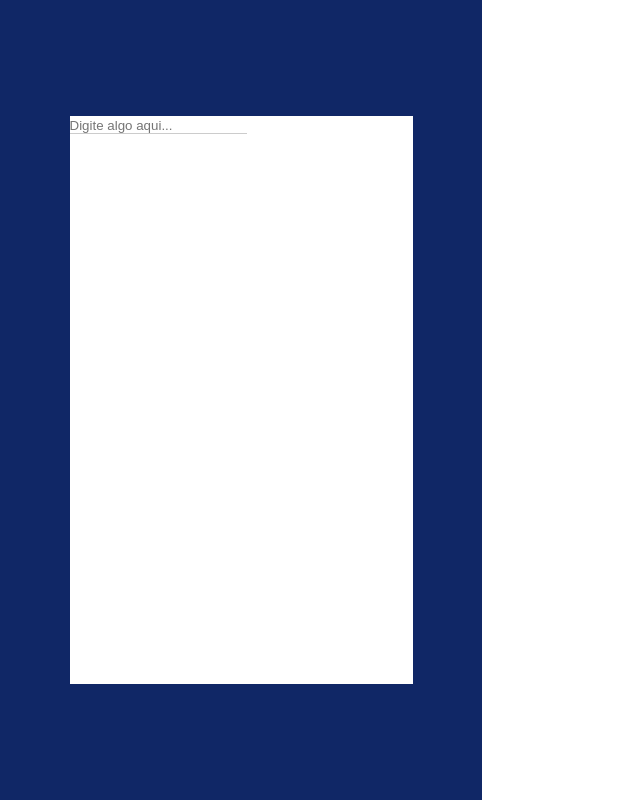
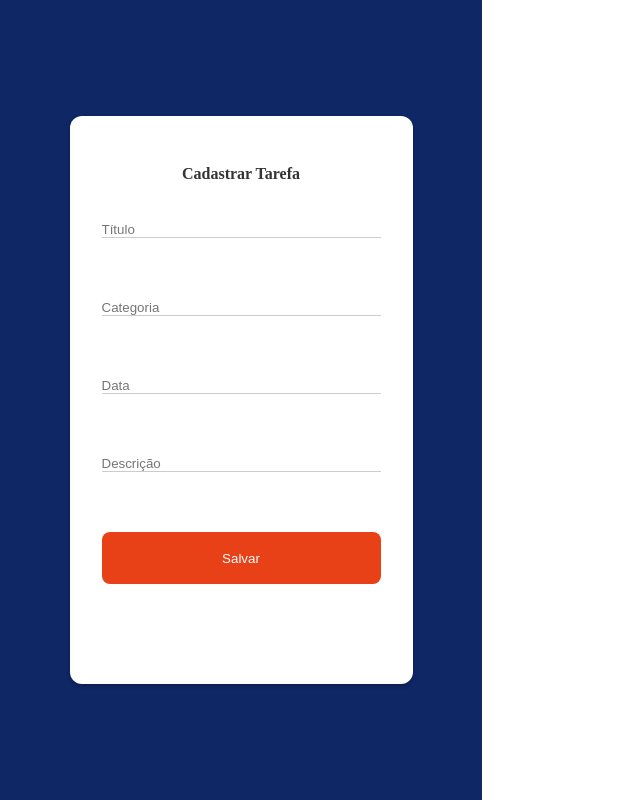
Before and after one commit to ThiagoMaurat/todo-mongo-db-DigitalHouse, a Next.js app: page / in a window 1280 px wide. Shown: the whole page, without its empty margins (0-640 px from the left). Built offline with nearby package versions, Linux system fonts and the light colour scheme.

Commit message:
feat:form

```diff
--- a/src/components/InputText/index.tsx
+++ b/src/components/InputText/index.tsx
@@ -8,11 +8,14 @@ const Input: React.ForwardRefRenderFunction<HTMLInputElement, InputProps> = (
   return (
     <InputChakra
       type="text"
+      width={"100%"}
       placeholder="Digite algo aqui..."
       border="none"
       borderBottom={"1px solid #ccc"}
       background="#FFFF"
+      color="#545454"
       ref={ref}
+      _focus={{ outline: "none" }}
       {...props}
     />
   );
--- a/src/pages/index.tsx
+++ b/src/pages/index.tsx
@@ -1,5 +1,5 @@
 import { FieldInputController } from "@/components/InputText/InputController";
-import { Flex, Grid, GridItem } from "@chakra-ui/react";
+import { Box, Button, Flex, Grid, GridItem, Heading } from "@chakra-ui/react";
 import { useForm } from "react-hook-form";
 
 interface Form {
@@ -34,10 +34,66 @@ export default function Home() {
           w="100%"
           background="#FFFFFF"
           border-radius="12px"
+          boxShadow="0px 2px 4px rgba(0, 0, 0, 0.25)"
+          borderRadius="12px"
+          justifyContent={"center"}
         >
-          <form>
-            <FieldInputController control={control} name="title" />
-          </form>
+          <Box as="form" w={"100%"}>
+            <Heading
+              fontFamily="Poppins"
+              fontWeight="600"
+              fontSize="16px"
+              lineHeight="24px"
+              color="#343434"
+              mt="46px"
+              textAlign={"center"}
+            >
+              Cadastrar Tarefa
+            </Heading>
+
+            <Flex
+              w="100%"
+              px="2rem"
+              mt="34px"
+              gap={"60px"}
+              flexDirection="column"
+              justifyContent={"center"}
+            >
+              <FieldInputController
+                control={control}
+                placeholder="Título"
+                name="title"
+                w={"100%"}
+                maxW={"286px"}
+              />
+              <FieldInputController
+                control={control}
+                placeholder="Categoria"
+                name="category"
+              />
+              <FieldInputController
+                control={control}
+                placeholder="Data"
+                name="date"
+              />
+              <FieldInputController
+                control={control}
+                placeholder="Descrição"
+                name="description"
+              />
+
+              <Button
+                color={"white"}
+                cursor={"pointer"}
+                border="none"
+                h="52px"
+                background="#E84118"
+                borderRadius="8px"
+              >
+                Salvar
+              </Button>
+            </Flex>
+          </Box>
         </Flex>
       </GridItem>
 
```
